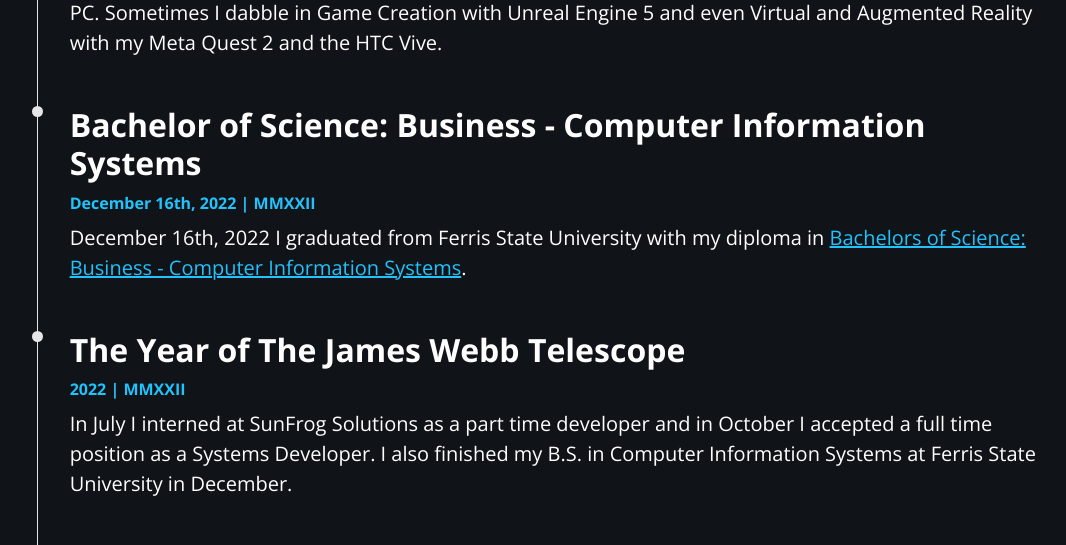
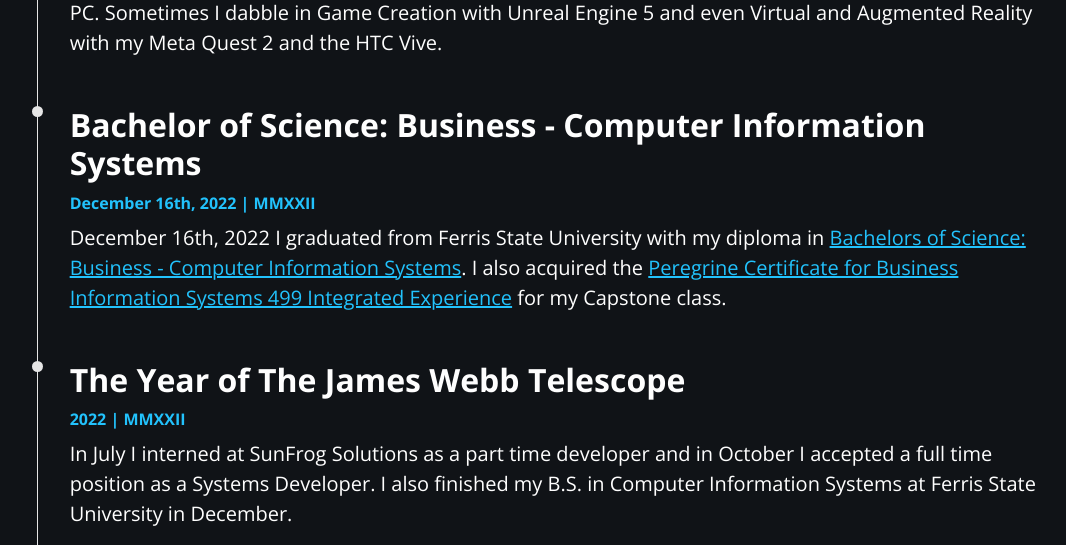
Before and after one commit to NoahFlowa/NoahFlowa.com, a PHP site: page / in a window 1280 px wide. Shown: the part 858-1403 px from the top of the page, without its empty margins (94-1160 px from the left). Run offline with PHP 8.4, Linux system fonts and the light colour scheme; some libraries are stand-ins or nearby versions.

Commit message:
Added Peregrine Cert

```diff
--- a/experience.php
+++ b/experience.php
@@ -16,6 +16,7 @@
             <p class="mainColor mb-2 fw-bold">December 16th, 2022 | MMXXII</p>
             <p class="fs-5">
                 December 16th, 2022 I graduated from Ferris State University with my diploma in <a id="diploma" style="color:#22c2fc;" href="/docs/Noah_Osterhout_CIS_eDiploma.pdf" download>Bachelors of Science: Business - Computer Information Systems</a>.
+                I also acquired the <a id="cert" style="color#22cfc;" href="/docs/Osterhout_Noah__PGS_Completion_Certificate_202212092212.pdf" download>Peregrine Certificate for Business Information Systems 499 Integrated Experience</a> for my Capstone class.
             </p>
         </li>
 
```
Also changed, not shown: 1 other file.
